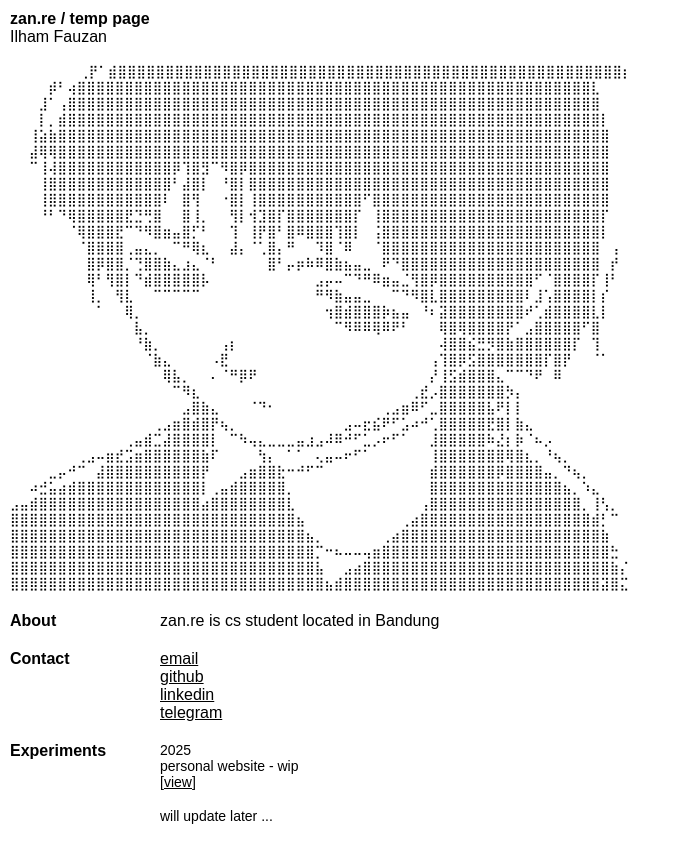
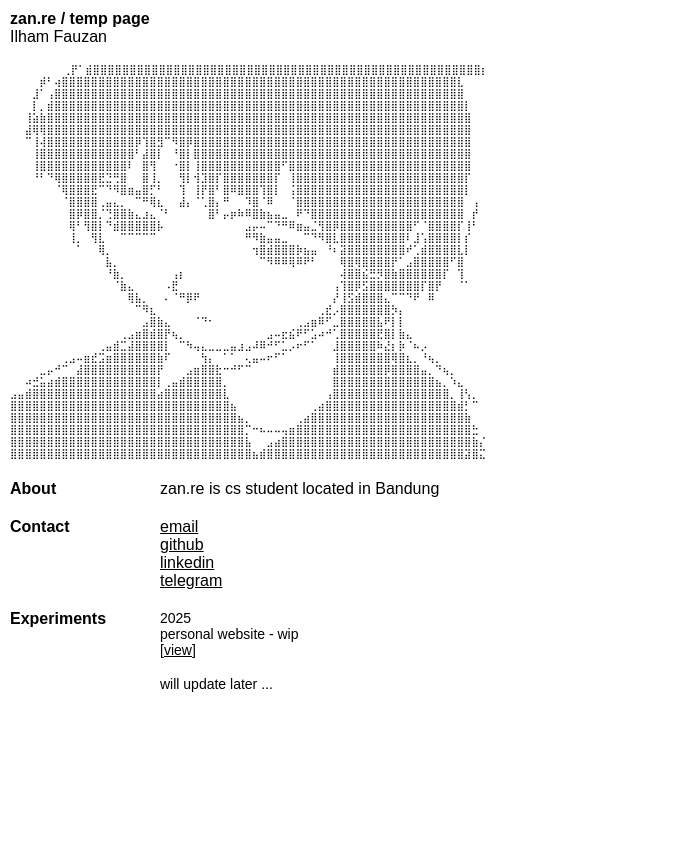
Before and after one commit to ilhamfauzan/zanre-jekyll, a Jekyll site: the page index.html, which Jekyll copies as it is, in a window 1280 px wide. Shown: the top 863 px of the page, without its empty margins (0-681 px from the left). Built offline with Jekyll 4.4.1, drawn with Linux system fonts in a browser that asks for light colours.

Commit message:
Update index.html

```diff
--- a/index.html
+++ b/index.html
@@ -10,6 +10,10 @@
   padding: 0;
   box-sizing: border-box;
 }
+
+    pre {
+      font-size: 10px;
+    }
 
 body {
   font-family: Arial, sans-serif;
```
